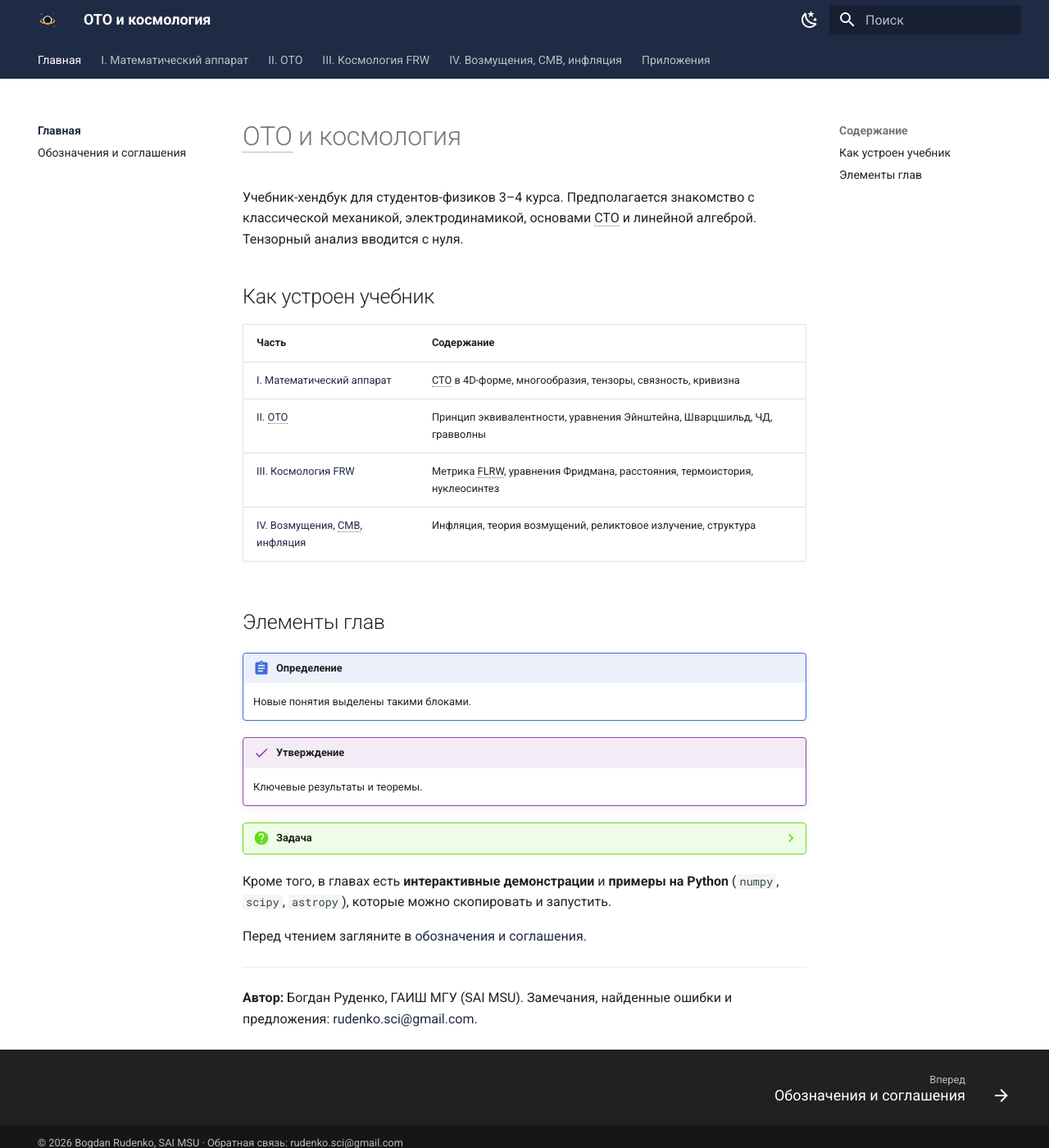
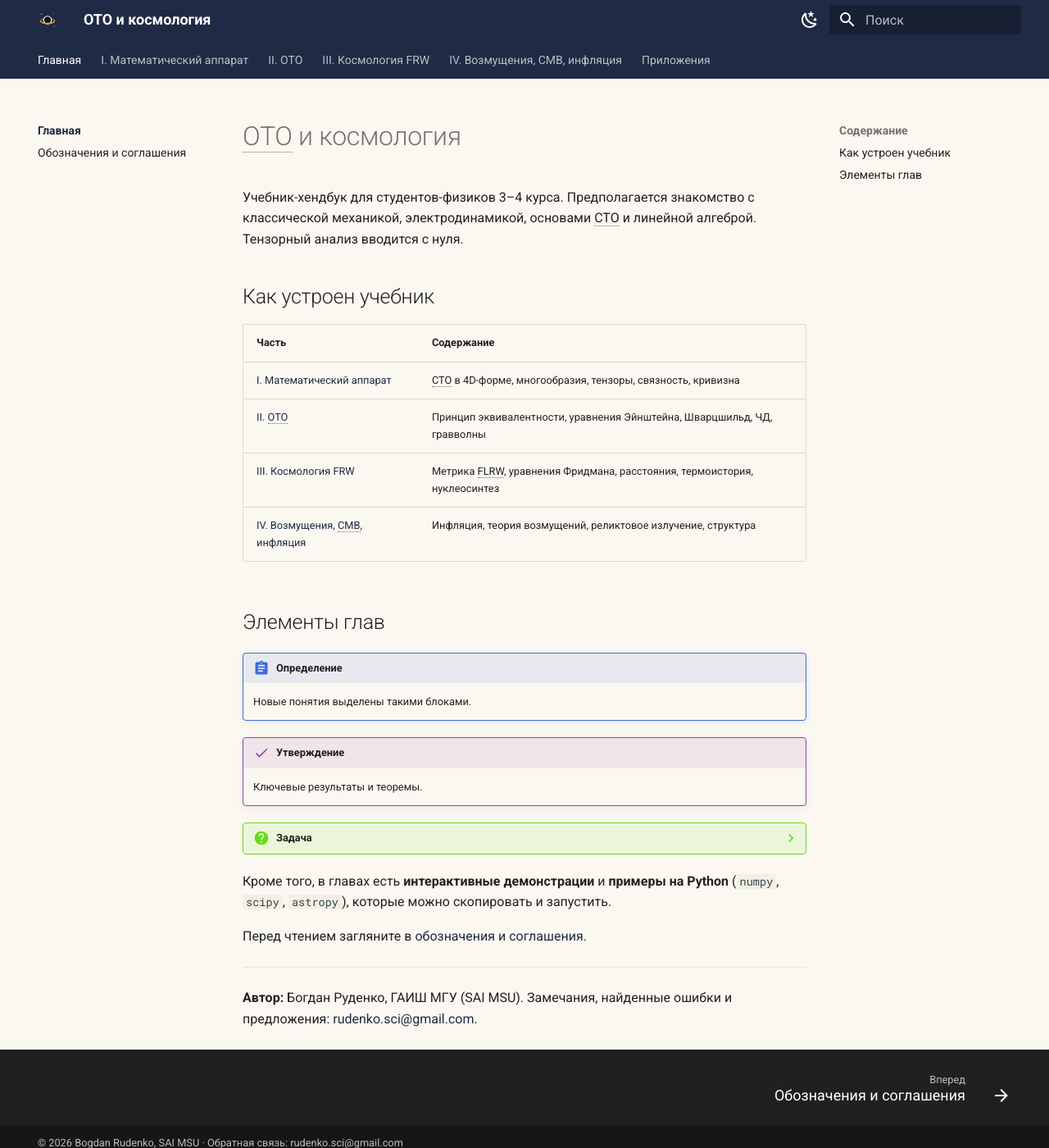
Before and after one commit to RudenkoBogdan/gr-cosmology, an MkDocs documentation site: the page built from docs/index.md, in a window 1280 px wide and 1400 px high. Shown: the whole window at 82% size. Built offline with MkDocs 1.6.1 and Material for MkDocs 9.7.7, drawn with Linux system fonts in a browser that asks for light colours.

Commit message:
Светлая тема: кремовый фон
Co-Authored-By: Claude Opus 5.5 <noreply@anthropic.com>

```diff
--- a/docs/stylesheets/extra.css
+++ b/docs/stylesheets/extra.css
@@ -1,6 +1,11 @@
 :root {
   --md-primary-fg-color: #1f2a44;
   --md-accent-fg-color: #e0a526;
+}
+[data-md-color-scheme="default"] {
+  --md-default-bg-color: #fbf8f1;
+  --md-code-bg-color: #f3efe4;
+  --md-default-fg-color--lightest: rgba(60, 50, 30, .1);
 }
 [data-md-color-scheme="slate"] {
   --md-hue: 40;
```
